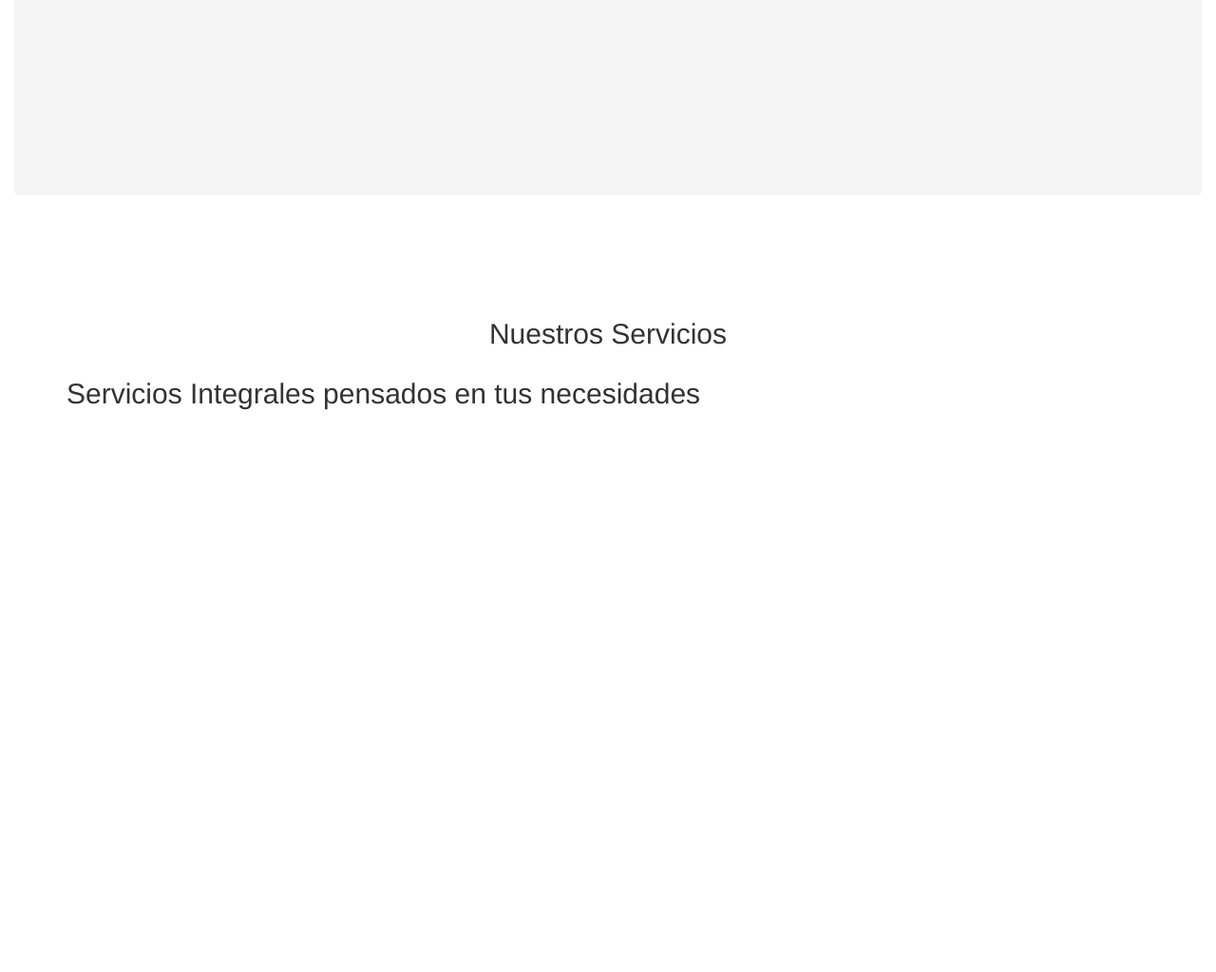
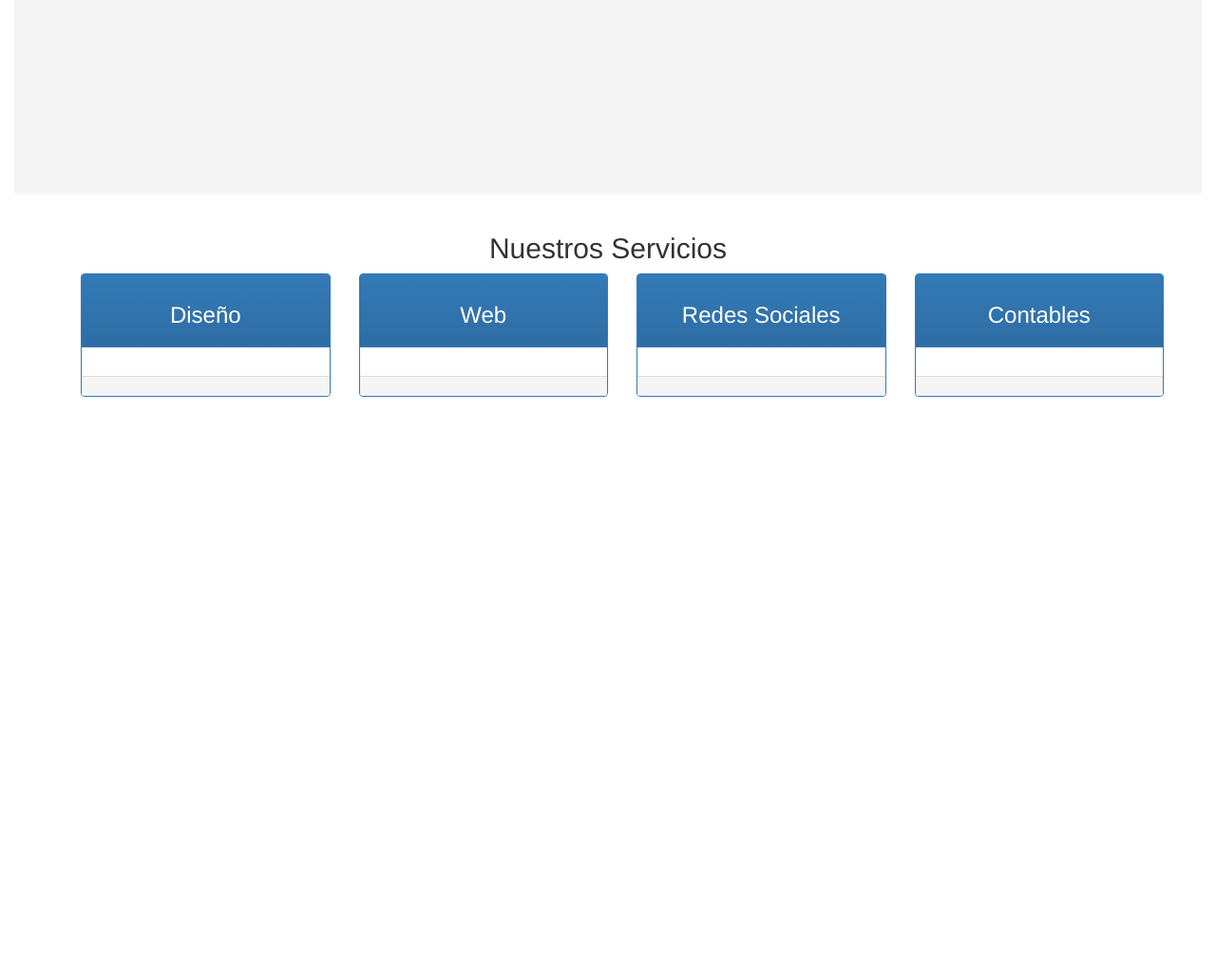
Before and after one commit to JonaDelgado/luft, a PHP site: page / in a window 1280 px wide. Shown: the part 1446-2470 px from the top of the page at 95% size. Run offline with PHP 8.4, Linux system fonts and the light colour scheme.

Commit message:
Servicios y otros
Se ajusta formulario,
se crean cuadros para servicios.
Se cambia tittle

```diff
--- a/index.php
+++ b/index.php
@@ -1,10 +1,11 @@
 <!DOCTYPE html>
 <html lang="en">
 <head>
-	<title>Luft Lab</title>
+	<title>Servicios WEB | Luft Lab</title>
 	<link rel="icon" href="favicon.png" type="image/png"> <!-- definir favicon (logo) -->
 	<meta http-equiv="Content-type" content="text/html" charset="utf-8">
 	<meta name="viewport" content="width=device-width, initial-scale=1">
+  <meta name="description" content="Nuestros servicios y soluciones estan pensadas para que puedas mejorar el rendimmiento de tu Empresa, Marqueting, contabilidad, diseño, redes sociales, ventas en línea. Contactanos">
 
 
 	<link href="vendor/fonts/webfonts/fontawesome-all.css" rel="stylesheet" >
@@ -76,7 +77,7 @@
 
 
 
-	<nav class="main-nav-outer navbar-inverse" id="nav"> <!-- barra de navegación -->
+	<nav class="nav main-nav-outer navbar-inverse" id="nav"> <!-- barra de navegación -->
 
 		<div class="container">
 			<div class="navbar-header">
@@ -90,7 +91,8 @@
 				<li><a href="#clientes">Nuestros Clientes</a></li>
 				<li><a href="#contacto">Contactanos</a></li>
 			</ul>
-		</div>
+
+    </div>
 	</nav> <!-- Fin Barra de navegación -->
 
 </header>
@@ -131,9 +133,50 @@
 	</section> <!-- Fin Historia -->
 
 
-	<section  id="servicios" class="main-section fulls"><h2 class="text-center">Nuestros Servicios</h2> <!-- Servicios -->
+	<section  id="servicios" class="container fulls"><h2 class="text-center">Nuestros Servicios</h2> <!-- Servicios -->
 		<div class="container">
-			<h2>Servicios Integrales pensados en tus necesidades</h2>
+			<div class="row text-center">
+        <div class="col-md-3">
+          <div class="panel panel-primary">
+            <div class="panel-heading">
+              <h3>Diseño</h3>
+            </div>
+            <div class="panel-body">
+
+            </div>
+            <div class="panel-footer">
+
+            </div>
+
+          </div>
+
+        </div>
+        <div class="col-md-3">
+          <div class="panel panel-primary">
+            <div class="panel-heading"><h3>Web</h3></div>
+            <div class="panel-body"></div>
+            <div class="panel-footer"></div>
+          </div>
+
+        </div>
+        <div class="col-md-3">
+          <div class="panel panel-primary">
+            <div class="panel-heading"><h3>Redes Sociales</h3></div>
+            <div class="panel-body">
+            </div>
+            <div class="panel-footer"></div>
+          </div>
+        </div>
+        <div class="col-md-3">
+          <div class="panel panel-primary">
+            <div class="panel-heading"><h3>Contables</h3></div>
+            <div class="panel-body"></div>
+            <div class="panel-footer"></div>
+          </div>
+
+        </div>
+
+      </div>
 
 		</div>
 
@@ -141,20 +184,24 @@
 
 
 	<section class="breadcrumb container fulls" id="nosotros"><h2 class=" text-center">Quienes Somos</h2> <!--Quienes Somos -->
+    <div class="container">
+      <div class="card"></div>
+
+    </div>
 
 	</section> <!--Fin Quienes Somos-->
 
 
-	<section  id="clientes" class="fulls"><h2 class="fulls text-center">Nuestros Clientes</h2> <!--Clientes-->
+	<section  id="clientes" class="fulls"><h2 class="text-center">Nuestros Clientes</h2> <!--Clientes-->
 
 	</section> <!--Fin Clientes-->
 
 
-	<section class="fulls container breadcrumb" id="contacto"><h2 class="text-center">Contactános</h2> <!--Contacto -->
+	<section class="container breadcrumb" style="" id="contacto"><h2 class="text-center">Contactános</h2> <!--Contacto -->
 
 
   			<div class="row">
-    			 <div class="col-sm-5" style="font-size: 20px">
+    			 <div class="col-sm-5" style="font-size: 25px;margin-left:40px;">
       				<p><h3>Medios De contacto</h3></p> <br>
       				<p><span class="fas fa-map-marker"></span> Santiago, Chile</p>
       				<p><span class="fa fa-phone" ></span> +56 9 8765432</p>
@@ -169,9 +216,9 @@
 					</ul>
 				 </div>
 
-    				<div class="col-sm-7">
+    				<div class="col-xs-6">
      	 			<div class="row">
-      				<form  class="form-control-static form-area" action="vendor/controlador/correo.php" method="POST">
+      				<form  class="form-control-static" action="vendor/controlador/correo.php" method="POST">
 			    			<h3 class="text-center"></h3>
 			    				<div class="form-group">
 			    				<input type="text" id="nombre" required name="nombre" placeholder="Nombre" class="form-control" title="Ingrese su nombre">
@@ -186,10 +233,10 @@
 			    		   		<input type="email" id="email" pattern="^[a-zA-Z0-9.!#$%&'*+/=?^_`{|}~-]+@[a-zA-Z0-9-]+(?:\.[a-zA-Z0-9-]+)*$" required 			name="email" placeholder="Email" class="form-control" title="Debe ser formato ejempo@ejemplo.cl">
 			    				</div>
 			    				<div class="form-group">
-			    					<input type="tel" id="telefono" pattern="^[9]\d{8}$" required name="telefono" class="form-control bfh-phone" placeholder="		Teléfono" title="Telefono debe comenzar con 9 y tener 9 digitos">
+			    					<input type="tel" id="telefono" pattern="^[9]\d{8}$" required name="telefono" class="form-control bfh-phone" placeholder="Teléfono" title="Telefono debe comenzar con 9 y tener 9 digitos">
 			    				</div>
 			    			<div class="form-group">
-			    			<textarea class="form-control" rows="6" id="mensaje" required name="mensaje" placeholder="Escriba su 	mensaje" title="Escriba su mensaje"></textarea>
+			    			<textarea class="form-control" rows="6" id="mensaje" required name="mensaje" placeholder="Escriba su mensaje" title="Escriba su mensaje"></textarea>
 			    			</div>
 			    			<div>
 			    			<button type="submit" class="btn btn-primary btn-lg">Enviar</button>
@@ -203,7 +250,7 @@
 	</section><!--Contacto-->
 
 
-	<footer class="footer" id="footer"> <h5 class="text-center">LUFT Lab &copy </h5> <!-- footer-->
+	<footer class="footer" id="footer"> <h5 class="text-center">LUFT Lab 2018 &copy </h5> <!-- footer-->
 
 </footer> <!--Fin Footer-->
 
@@ -230,6 +277,18 @@
 
 });
  </script>
+
+ <script type="text/javascript">
+    $(document).ready(function(e) {
+      $('#nav').scrollToFixed();
+      $('.nav').click(function() {
+        $('.nav').slideToggle();
+        return false
+
+      });
+
+    });
+  </script>
 
  <!--<?php
 
--- a/vendor/css/luftStyle.css
+++ b/vendor/css/luftStyle.css
@@ -19,6 +19,7 @@
 	right: 0px;
 	height: all;
 	width:all;
+	z-index:1000;
 
 }
 
@@ -179,5 +180,5 @@ input:required {
 .footer{
   		background-color: black;
   		color: white;
-  		padding: 15px;
+  		padding: 8px;
   	}
```
